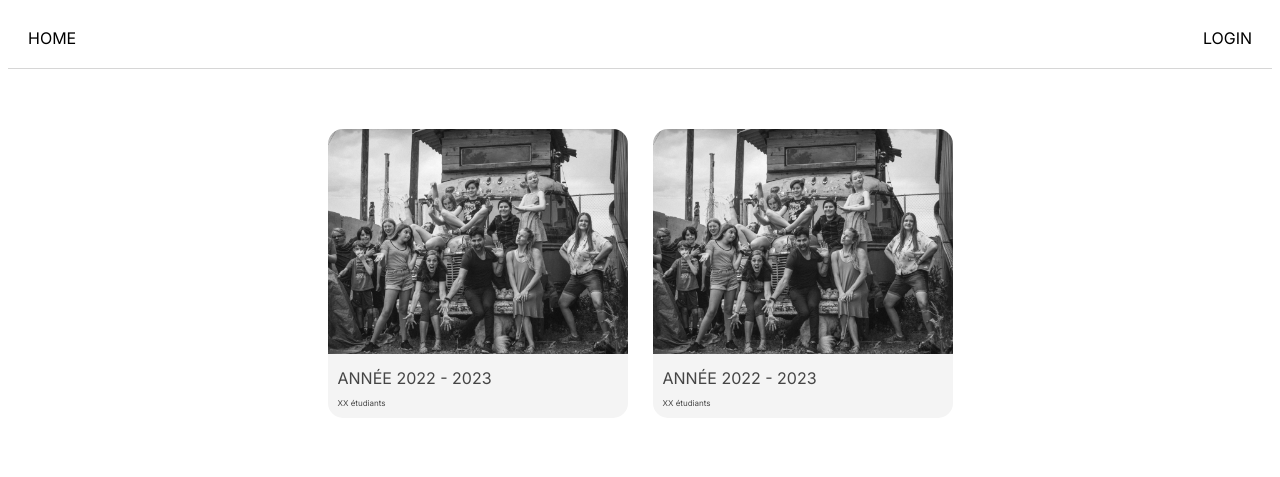
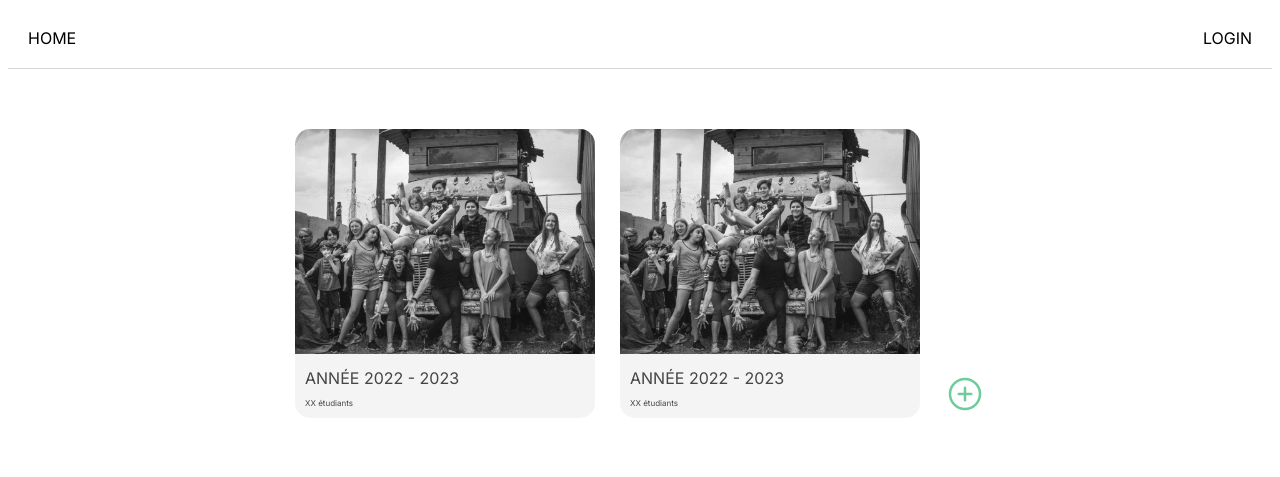
Before and after one commit to maelanglois/yearbook, a PHP site: page / in a window 1280 px wide. Shown: the top 477 px of the page. Run offline with PHP 8.4, Linux system fonts and the light colour scheme.

Commit message:
détails homepage

```diff
--- a/css/style.css
+++ b/css/style.css
@@ -4,9 +4,15 @@ body{
     color: var(--text);
 }
 
+a{
+    text-decoration: none;
+    color: none;
+}
+
 :root{
     --text: #454545;
     --vert : #6ccc9a;
+    --vert-f : #56b081;
     --card-bg : #F4F4F4;
     --grey : #d6d6d6;
     --white : white;
@@ -36,6 +42,8 @@ body{
 }
 
 .homepage-grayscale{
+    width: 300px;
+    object-fit: contain;
     color: black;
     filter: grayscale(1);
     transition: 0.5s;
@@ -49,17 +57,35 @@ body{
 .homepage-year-img{
     border-radius: 15px 15px 0px 0px;
     width: 300px;
+    margin-bottom: 10px;
 }
 
 .homepage-year-title{
     margin: 10px;
     font-size: 1em;
+    color: var(--text);
     text-transform: uppercase;
 }
 
 .homepage-year-number{
     font-size: 0.5em;
     margin: 10px;
+}
+
+.homepage-add{
+    width: 40px;
+    height: 40px;
+    color: var(--vert);
+    transition: 0.3s;
+}
+
+.homepage-add:hover{
+    color: var(--vert-f);
+    transition: 0.3s;
+}
+
+.homepage-add-align{
+    align-self: flex-end;
 }
 
 /* navbar */
--- a/view/homepage.php
+++ b/view/homepage.php
@@ -14,15 +14,15 @@
         <div class="homepage-year-display">
             <div class="homepage-year-contain">
                 <div class="homepage-grayscale"><img src="images/01.jpg" class="homepage-year-img"></div>
-                <div class="homepage-year-title">année 2022 - 2023</div>
+                <a href="#" title=" année XXXX" class="homepage-year-title">année 2022 - 2023</a>
                 <div class="homepage-year-number">XX étudiants</div>
             </div>
             <div class="homepage-year-contain">
                 <div class="homepage-grayscale"><img src="images/01.jpg" class="homepage-year-img"></div>
-                <div class="homepage-year-title">année 2022 - 2023</div>
+                <a href="" title="année XXX" class="homepage-year-title">année 2022 - 2023</a>
                 <div class="homepage-year-number">XX étudiants</div>
             </div>
-
+            <a href="#" class="homepage-add-align" title="Ajouter un yearbook"><ion-icon name="add-circle-outline" class="homepage-add"></ion-icon></a>
         </div>
     </div>
 </body>
```
